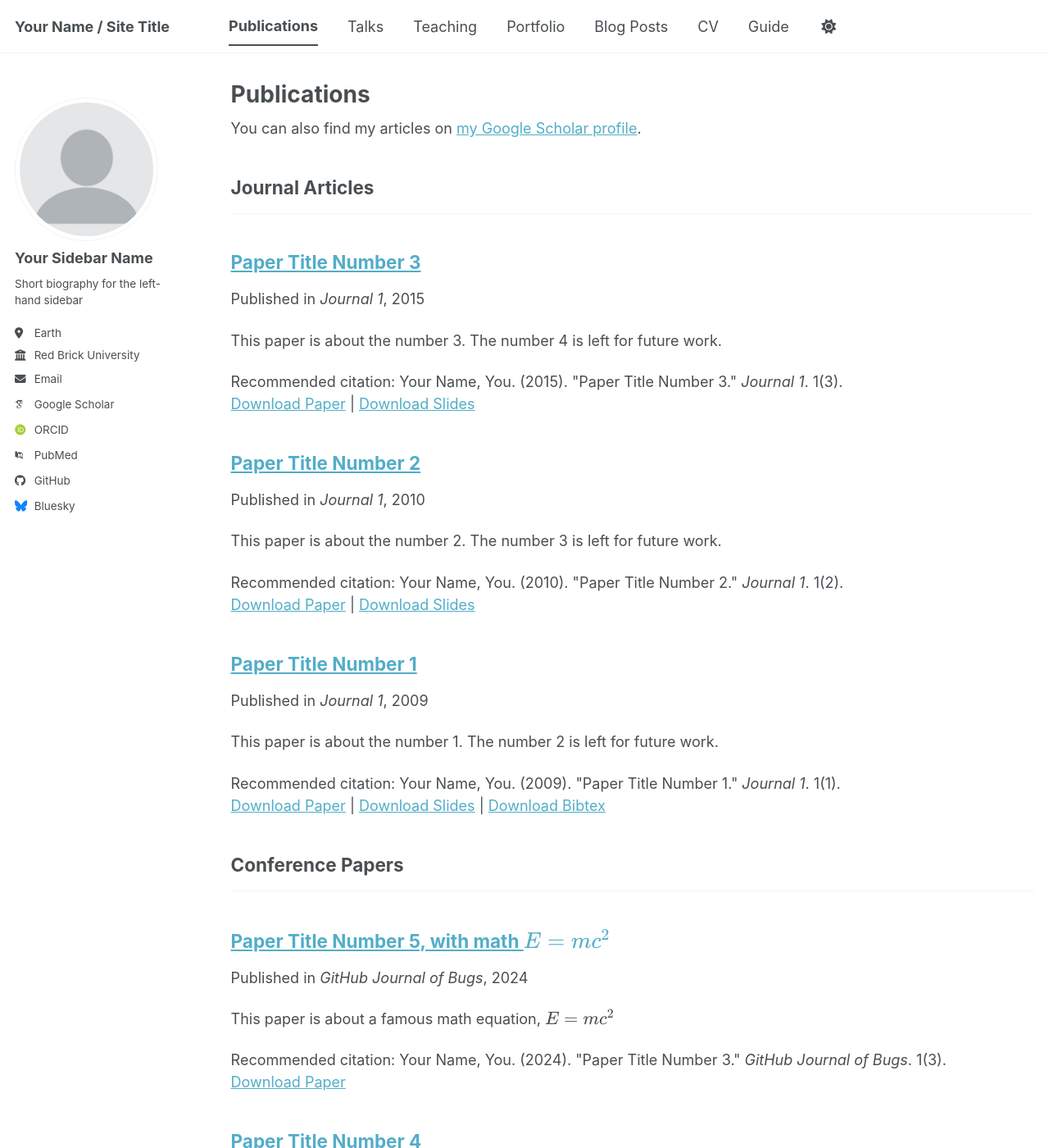
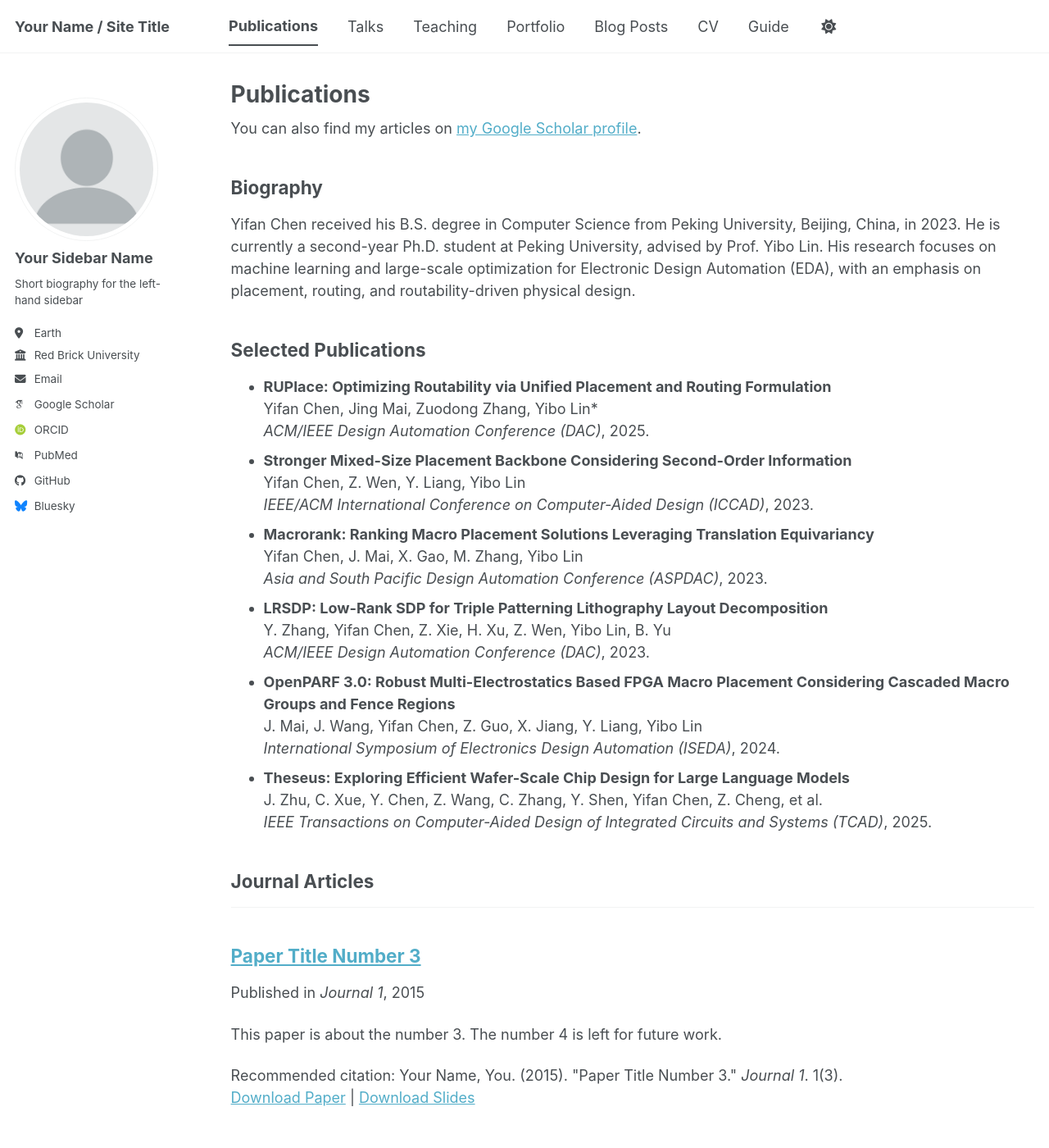
Before and after one commit to Constwelve/Constwelve.github.io, a Jekyll site: the page built from _pages/publications.html, in a window 1280 px wide and 1400 px high. Shown: the whole window at 82% size. Built offline with Jekyll 4.4.1, drawn with Linux system fonts in a browser that asks for light colours; some web fonts are replaced; a script bundle is joined from its source files by our own code; library files that are not in the unit come from our copies.

Commit message:
add Pubs and bio

```diff
--- a/_pages/publications.html
+++ b/_pages/publications.html
@@ -10,6 +10,42 @@ author_profile: true
 {% endif %}
 
 {% include base_path %}
+
+<h2>Biography</h2>
+<p>
+Yifan Chen received his B.S. degree in Computer Science from Peking University, Beijing, China, in 2023.
+He is currently a second-year Ph.D. student at Peking University, advised by Prof. Yibo Lin.
+His research focuses on machine learning and large-scale optimization for Electronic Design Automation (EDA),
+with an emphasis on placement, routing, and routability-driven physical design.
+</p>
+
+<h2>Selected Publications</h2>
+<ul>
+  <li><strong>RUPlace: Optimizing Routability via Unified Placement and Routing Formulation</strong><br/>
+    Yifan Chen, Jing Mai, Zuodong Zhang, Yibo Lin*<br/>
+    <em>ACM/IEEE Design Automation Conference (DAC)</em>, 2025.
+  </li>
+  <li><strong>Stronger Mixed-Size Placement Backbone Considering Second-Order Information</strong><br/>
+    Yifan Chen, Z. Wen, Y. Liang, Yibo Lin<br/>
+    <em>IEEE/ACM International Conference on Computer-Aided Design (ICCAD)</em>, 2023.
+  </li>
+  <li><strong>Macrorank: Ranking Macro Placement Solutions Leveraging Translation Equivariancy</strong><br/>
+    Yifan Chen, J. Mai, X. Gao, M. Zhang, Yibo Lin<br/>
+    <em>Asia and South Pacific Design Automation Conference (ASPDAC)</em>, 2023.
+  </li>
+  <li><strong>LRSDP: Low-Rank SDP for Triple Patterning Lithography Layout Decomposition</strong><br/>
+    Y. Zhang, Yifan Chen, Z. Xie, H. Xu, Z. Wen, Yibo Lin, B. Yu<br/>
+    <em>ACM/IEEE Design Automation Conference (DAC)</em>, 2023.
+  </li>
+  <li><strong>OpenPARF 3.0: Robust Multi-Electrostatics Based FPGA Macro Placement Considering Cascaded Macro Groups and Fence Regions</strong><br/>
+    J. Mai, J. Wang, Yifan Chen, Z. Guo, X. Jiang, Y. Liang, Yibo Lin<br/>
+    <em>International Symposium of Electronics Design Automation (ISEDA)</em>, 2024.
+  </li>
+  <li><strong>Theseus: Exploring Efficient Wafer-Scale Chip Design for Large Language Models</strong><br/>
+    J. Zhu, C. Xue, Y. Chen, Z. Wang, C. Zhang, Y. Shen, Yifan Chen, Z. Cheng, et al.<br/>
+    <em>IEEE Transactions on Computer-Aided Design of Integrated Circuits and Systems (TCAD)</em>, 2025.
+  </li>
+</ul>
 
 <!-- New style rendering if publication categories are defined -->
 {% if site.publication_category %}
```
